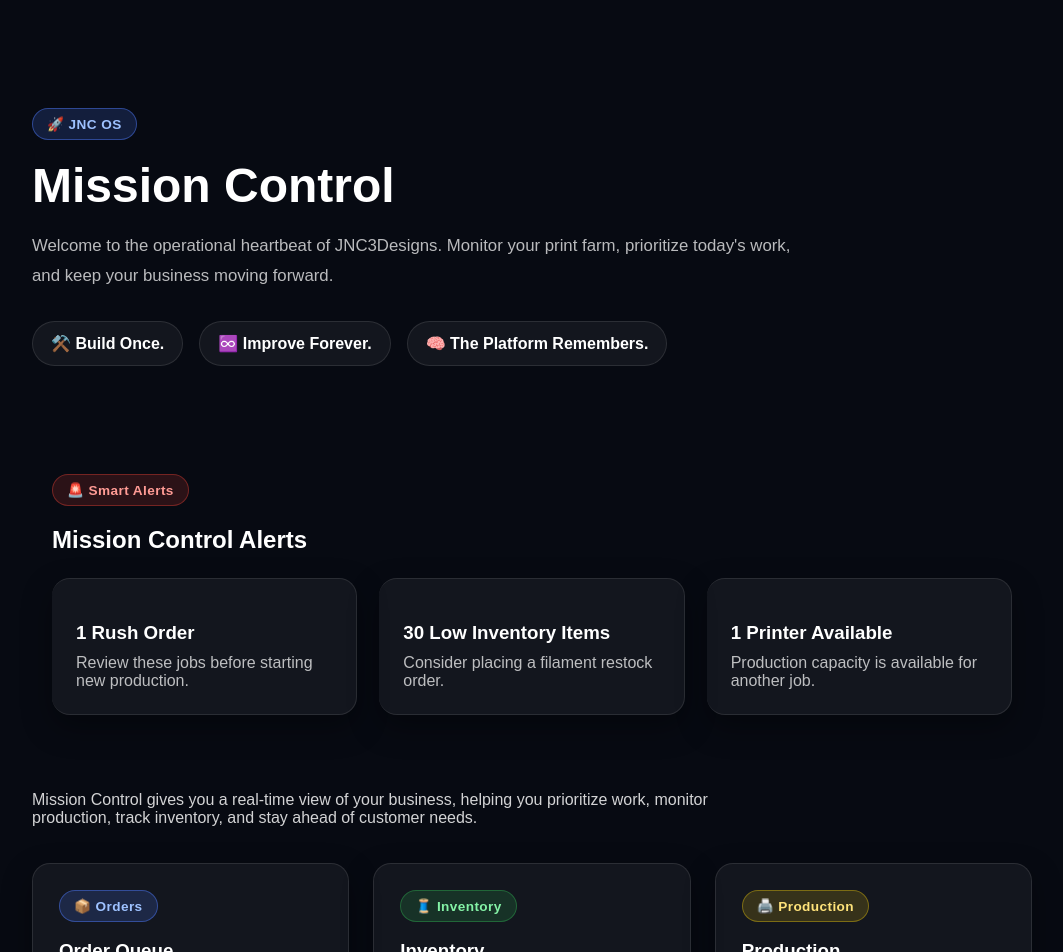
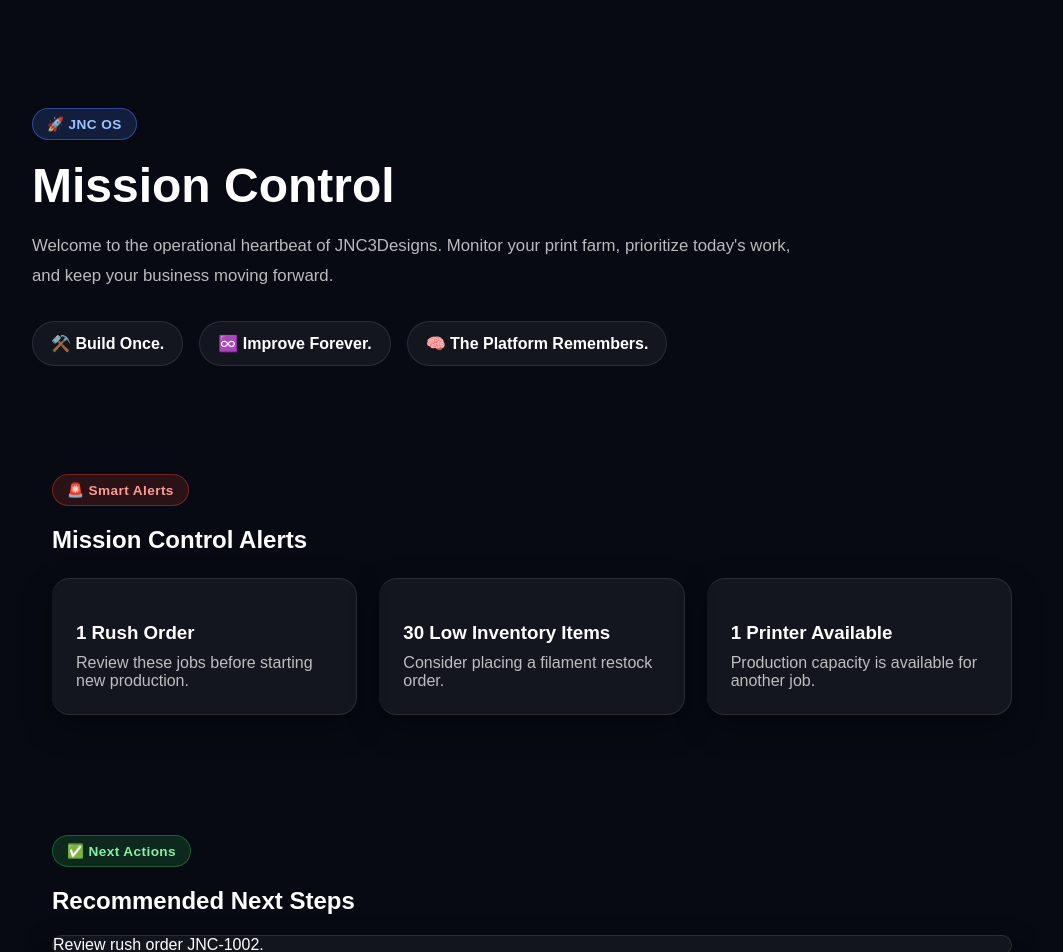
Before and after one commit to jnc3designs/jnc3designs-website, a Next.js app in the folder jnc3designs-premium/: page /operations in a window 1280 px wide. Shown: the top 952 px of the page, without its empty margins (108-1171 px from the left). Built offline with nearby package versions, Linux system fonts and the light colour scheme.

Commit message:
Add NextActions component to OperationsPage

```diff
--- a/jnc3designs-premium/app/operations/page.js
+++ b/jnc3designs-premium/app/operations/page.js
@@ -9,6 +9,7 @@ import PrintFarmStatus from "../../components/PrintFarmStatus";
 import CapacityOverview from "../../components/CapacityOverview";
 import MissionControlHero from "../../components/MissionControlHero";
 import SmartAlerts from "../../components/SmartAlerts";
+import NextActions from "../../components/NextActions";
 
 export default function OperationsPage() {
   return (
@@ -16,6 +17,7 @@ export default function OperationsPage() {
       <section className="section">
        <MissionControlHero />
     <SmartAlerts />
+    <NextActions />
         <p className="operations-intro">
 Mission Control gives you a real-time view of your business, helping you prioritize work, monitor production, track inventory, and stay ahead of customer needs.
 </p>
```
